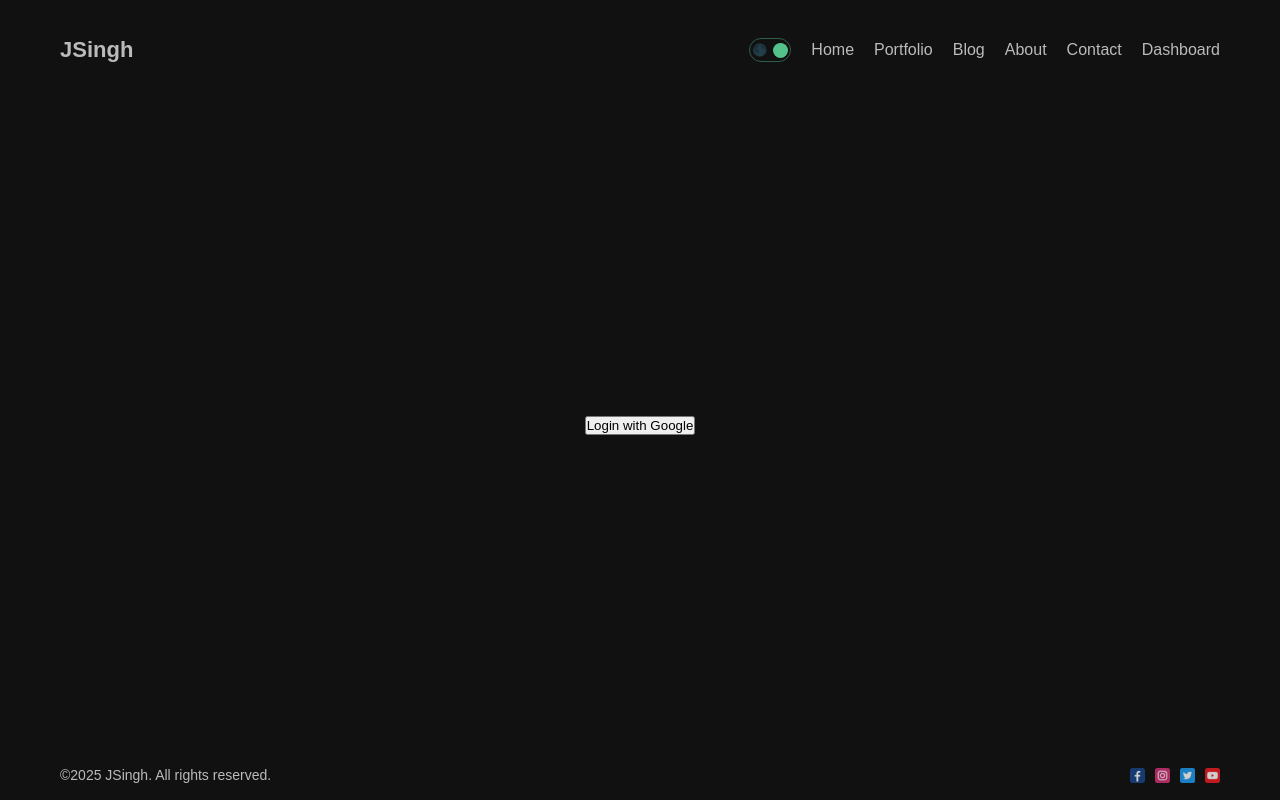
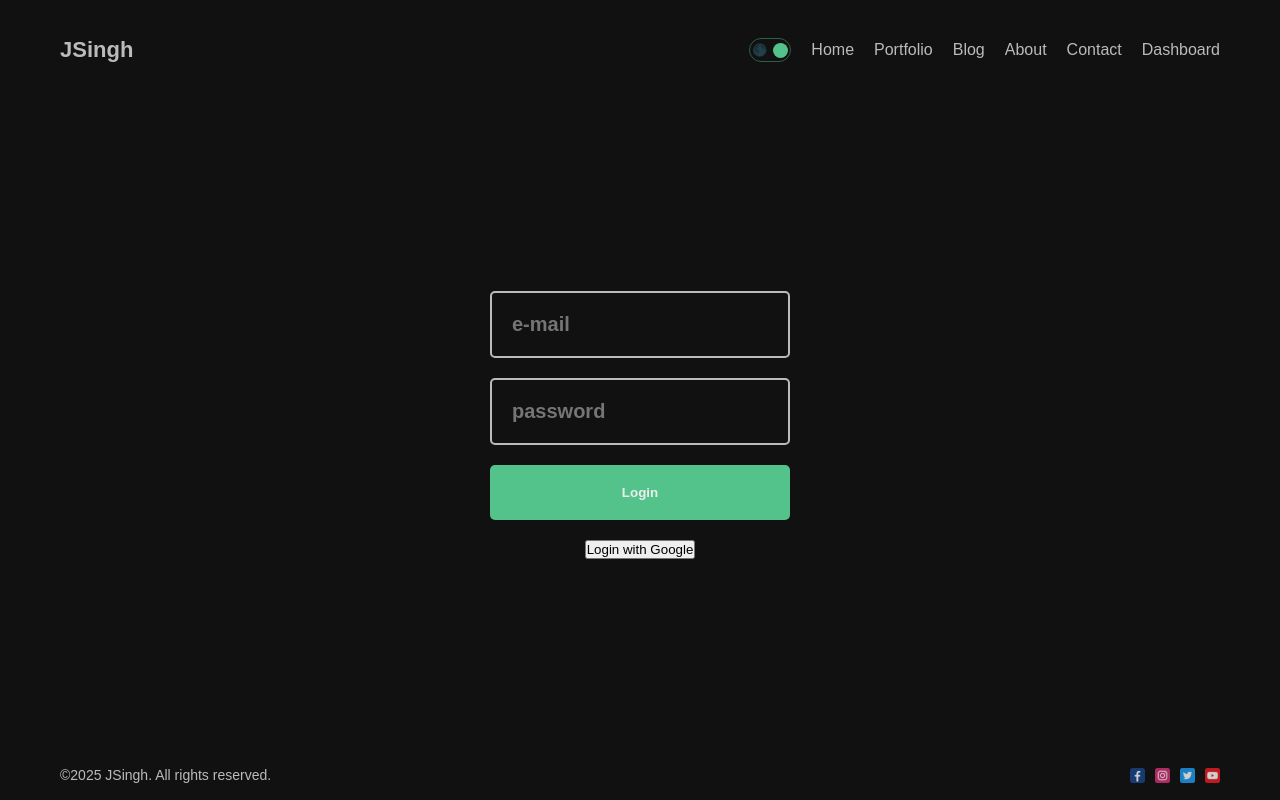
Before and after one commit to JagdeepSingh13/nextjs-app, a Next.js app: page /dashboard/login in a window 1280 px wide. Built offline with nearby package versions, Linux system fonts and the light colour scheme.

Commit message:
login page and its handleSubmit

```diff
--- a/src/app/dashboard/(auth)/login/page.jsx
+++ b/src/app/dashboard/(auth)/login/page.jsx
@@ -5,8 +5,32 @@
 import { signIn } from "next-auth/react";
 
 const Login = () => {
+  const handleSubmit = async (e) => {
+    e.preventDefault();
+
+    const email = e.target[0].value;
+    const password = e.target[1].value;
+
+    signIn("credentials", { email, password });
+  };
+
   return (
     <div className={styles.container}>
+      <form className={styles.form} onSubmit={handleSubmit}>
+        <input
+          type="email"
+          placeholder="e-mail"
+          className={styles.input}
+          required
+        />
+        <input
+          type="password"
+          placeholder="password"
+          className={styles.input}
+          required
+        />
+        <button className={styles.button}>Login</button>
+      </form>
       <button onClick={() => signIn("google")}>Login with Google</button>
     </div>
   );
--- a/src/utils/db.js
+++ b/src/utils/db.js
@@ -2,9 +2,9 @@
 
 const connect = async () => {
   try {
-    await mongoose.connect(process.env.MONGO);
+    await mongoose.connect(process.env.MONGO_URI);
   } catch (error) {
-    throw new Error("Connection failed");
+    throw new Error("Connection failed!");
   }
 };
 
```
Also changed, not shown: src/app/api/auth/[...nextauth]/route.js (+21 -10 lines).
